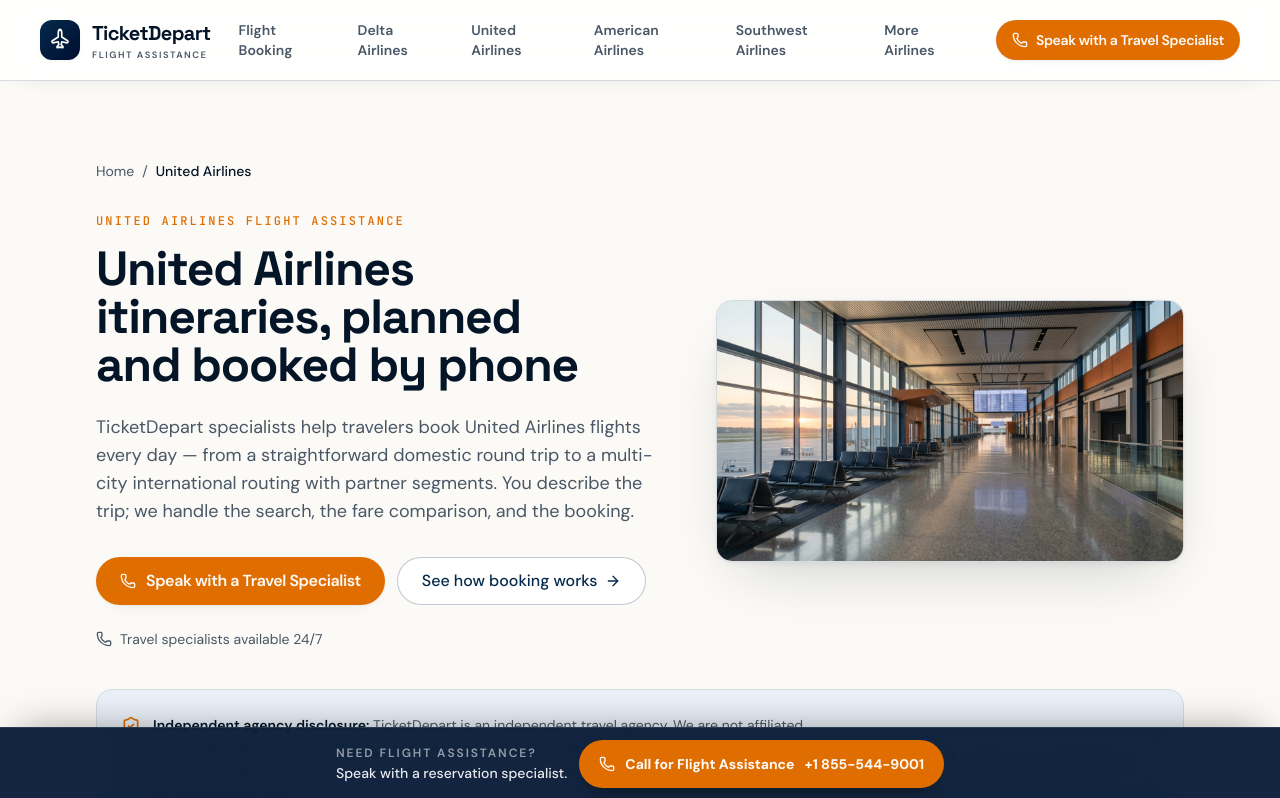
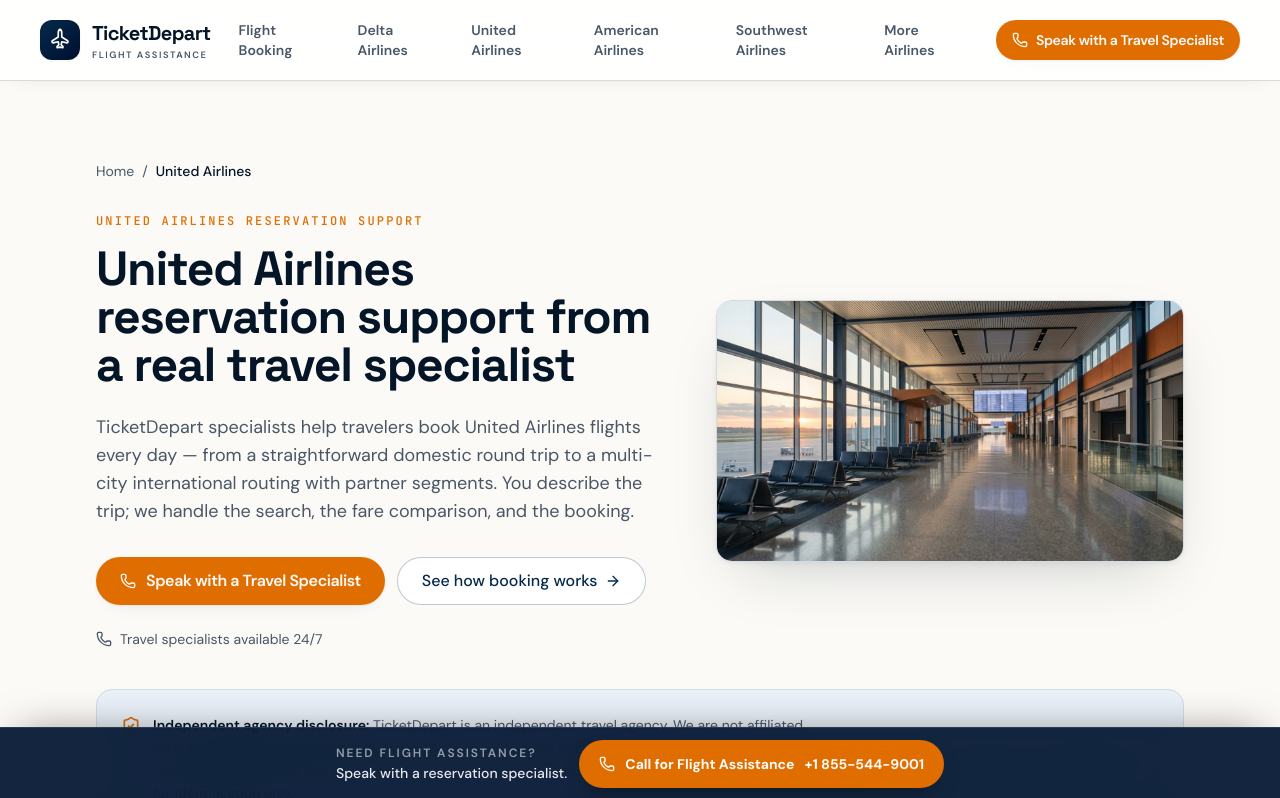
Before and after one commit to gauravpabbun1989-spec/td-2-2026, a React (Vite) app in the folder src/frontend/: page /united-airlines in a window 1280 px wide. Shown: the top 798 px of the page. Built offline with nearby package versions, Linux system fonts and the light colour scheme; what @caffeineai/core-infrastructure, @icp-sdk/core would draw is missing.

Commit message:
SEO: strengthen reservation support intent across airline pages

```diff
--- a/src/frontend/src/pages/airlines/UnitedPage.tsx
+++ b/src/frontend/src/pages/airlines/UnitedPage.tsx
@@ -187,8 +187,8 @@ export function UnitedPage() {
   return (
     <>
       <Seo
-        title="United Airlines Flight Booking Assistance | TicketDepart"
-        description="Independent travel agency for United Airlines bookings — domestic, international, multi-city, premium cabins, and rebooking help. Call +1 855-544-9001."
+        title="United Airlines Reservation Support & Flight Booking Assistance | TicketDepart"
+        description="Independent travel agency providing United Airlines reservation support and flight booking assistance for domestic, international, multi-city, premium-cabin travel, and rebooking help. Call +1 855-544-9001."
         path={PATH}
         image={HERO_IMAGE_URL}
         structuredData={[
@@ -220,10 +220,10 @@ export function UnitedPage() {
         <div className="grid gap-12 lg:grid-cols-[1.1fr_0.9fr] lg:items-center">
           <div>
             <p className="label-board text-accent">
-              United Airlines flight assistance
+              United Airlines reservation support
             </p>
             <h1 className="mt-4 text-balance text-4xl font-bold leading-[1.08] sm:text-5xl">
-              United Airlines itineraries, planned and booked by phone
+              United Airlines reservation support from a real travel specialist
             </h1>
             <p className="mt-6 max-w-xl text-pretty text-base leading-relaxed text-muted-foreground sm:text-lg">
               TicketDepart specialists help travelers book United Airlines
```
